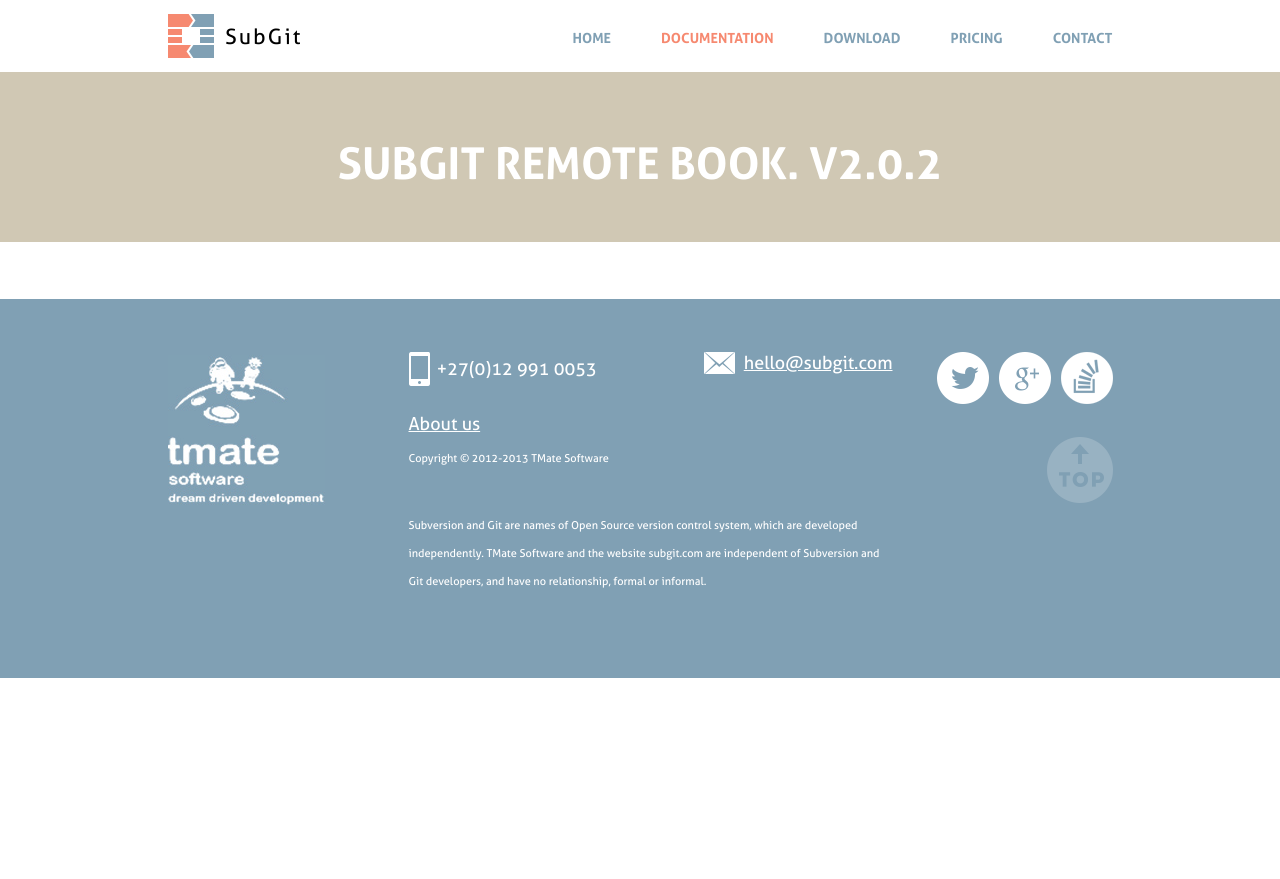
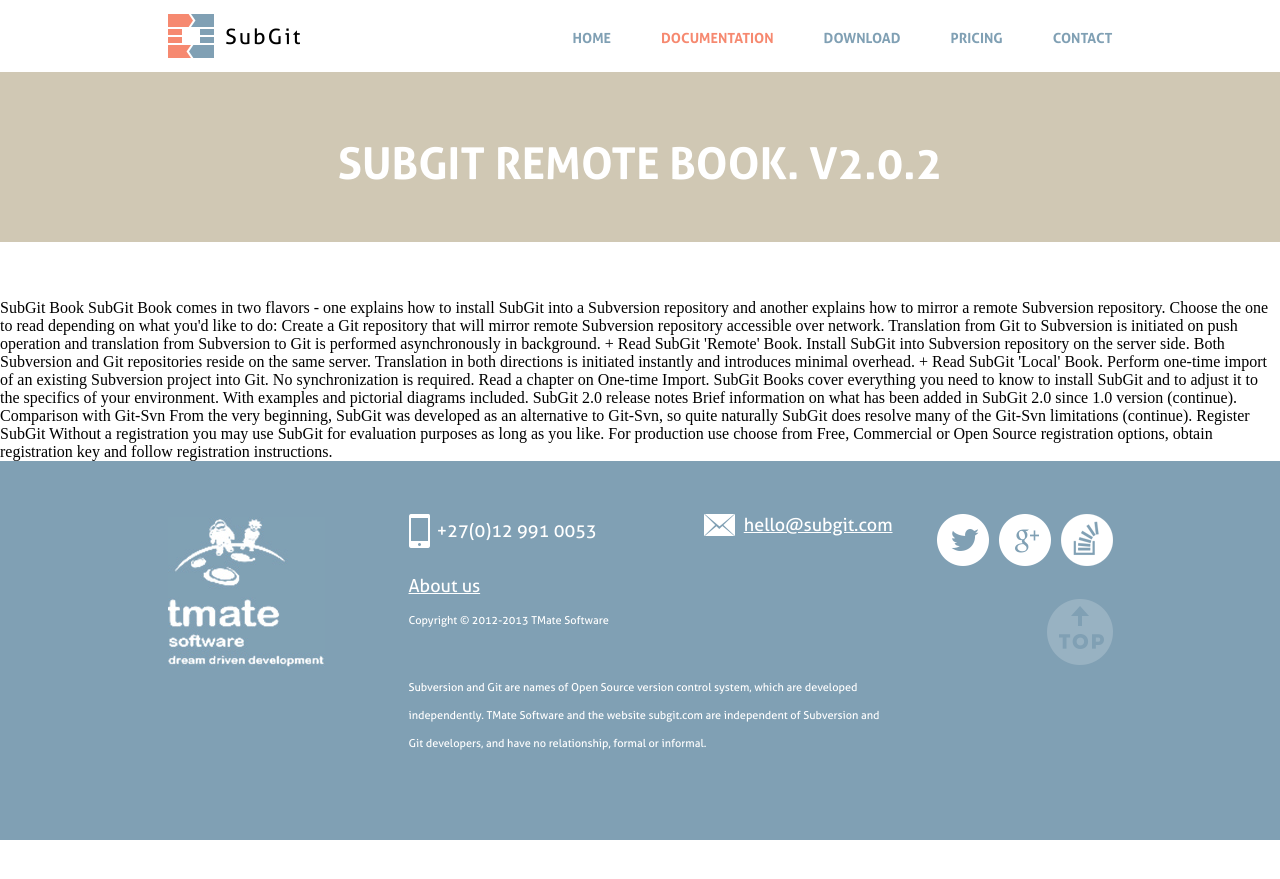
Before and after one commit to waaa/tmate.github.io, a Jekyll site: the page built from index.html, in a window 1280 px wide. Shown: the top 879 px of the page. Built offline with Jekyll 4.4.1, drawn with Linux system fonts in a browser that asks for light colours; Markdown is read by kramdown in place of the engine named in the settings; comment, search, counter and statistics services are not loaded.

Commit message:
crazy fixes and fights with jekyll and markdown

```diff
--- a/book.html
+++ b/book.html
@@ -2,7 +2,7 @@
 layout: default
 ---
 {% include nav-book.html %}
-{% for weight1 in (1..site.pages.size) %}{% for i in site.pages %}{% if i.weight == weight1 and i.booktype == "book" %}
+{% for weight1 in (1..site.pages.size) %}{% for i in site.pages %}{% if i.weight == weight1 and i.booktype == 'book' %}
 <div class="wrapper" id="{{ i.weight }}">
-	{{ i.content }}
+{{ i.content }}
 </div>{% endif %}{% endfor %}{% endfor %}
--- a/css/main.css
+++ b/css/main.css
@@ -27,7 +27,7 @@
 .wrapper ul li p{color:#000;}
 .wrapper #footer{margin-top:50px !important;}
 
-#booknav {width: 945px; margin: 0 auto 45px; font-family: 'allerregular', sans-serif; font-size: 20px;}
+#booknav {width: 945px; margin: 0 auto 20px; font-family: 'allerregular', sans-serif; font-size: 20px;}
 #booknav ul li {list-style: none;}
 #booknav ul li a { text-decoration: none; }
 #booknav ul li a:hover { text-decoration: underline; }
--- a/index.html
+++ b/index.html
@@ -1,3 +1,22 @@
 ---
 layout: default
 ---
+SubGit Book
+
+SubGit Book comes in two flavors - one explains how to install SubGit into a Subversion repository and another explains how to mirror a remote Subversion repository. Choose the one to read depending on what you'd like to do:
+
+Create a Git repository that will mirror remote Subversion repository accessible over network. Translation from Git to Subversion is initiated on push operation and translation from Subversion to Git is performed asynchronously in background.
++ Read SubGit 'Remote' Book.
+
+Install SubGit into Subversion repository on the server side. Both Subversion and Git repositories reside on the same server. Translation in both directions is initiated instantly and introduces minimal overhead.
++ Read SubGit 'Local' Book.
+
+Perform one-time import of an existing Subversion project into Git. No synchronization is required.
+Read a chapter on One-time Import.
+SubGit Books cover everything you need to know to install SubGit and to adjust it to the specifics of your environment. With examples and pictorial diagrams included.
+SubGit 2.0 release notes
+Brief information on what has been added in SubGit 2.0 since 1.0 version (continue).
+Comparison with Git-Svn
+From the very beginning, SubGit was developed as an alternative to Git-Svn, so quite naturally SubGit does resolve many of the Git-Svn limitations (continue).
+Register SubGit
+Without a registration you may use SubGit for evaluation purposes as long as you like. For production use choose from Free, Commercial or Open Source registration options, obtain registration key and follow registration instructions.
--- a/remote-book.html
+++ b/remote-book.html
@@ -2,7 +2,7 @@
 layout: default
 ---
 {% include nav-remote.html %}
-{% for weight1 in (1..site.pages.size) %}{% for i in site.pages %}{% if i.weight == weight1 and i.booktype == "remote" %}
+{% for weight1 in (1..site.pages.size) %}{% for i in site.pages %}{% if i.weight == weight1 and i.booktype == 'remote' %}
 <div class="wrapper" id="{{ i.weight }}">
 {{ i.content }}
 </div>{% endif %}{% endfor %}{% endfor %}
```
Also changed, not shown: documentation/remote-book/2.SubGit Features.md (+7 -0 lines).
